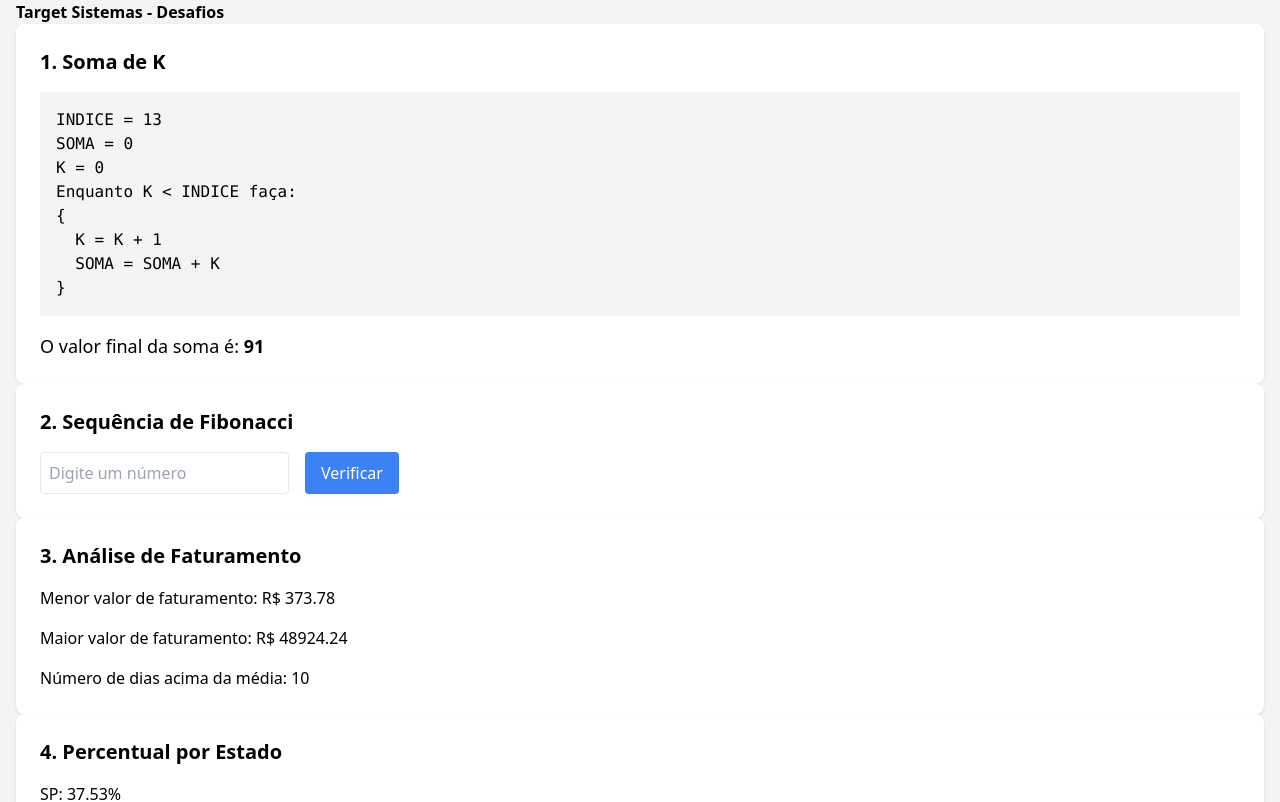
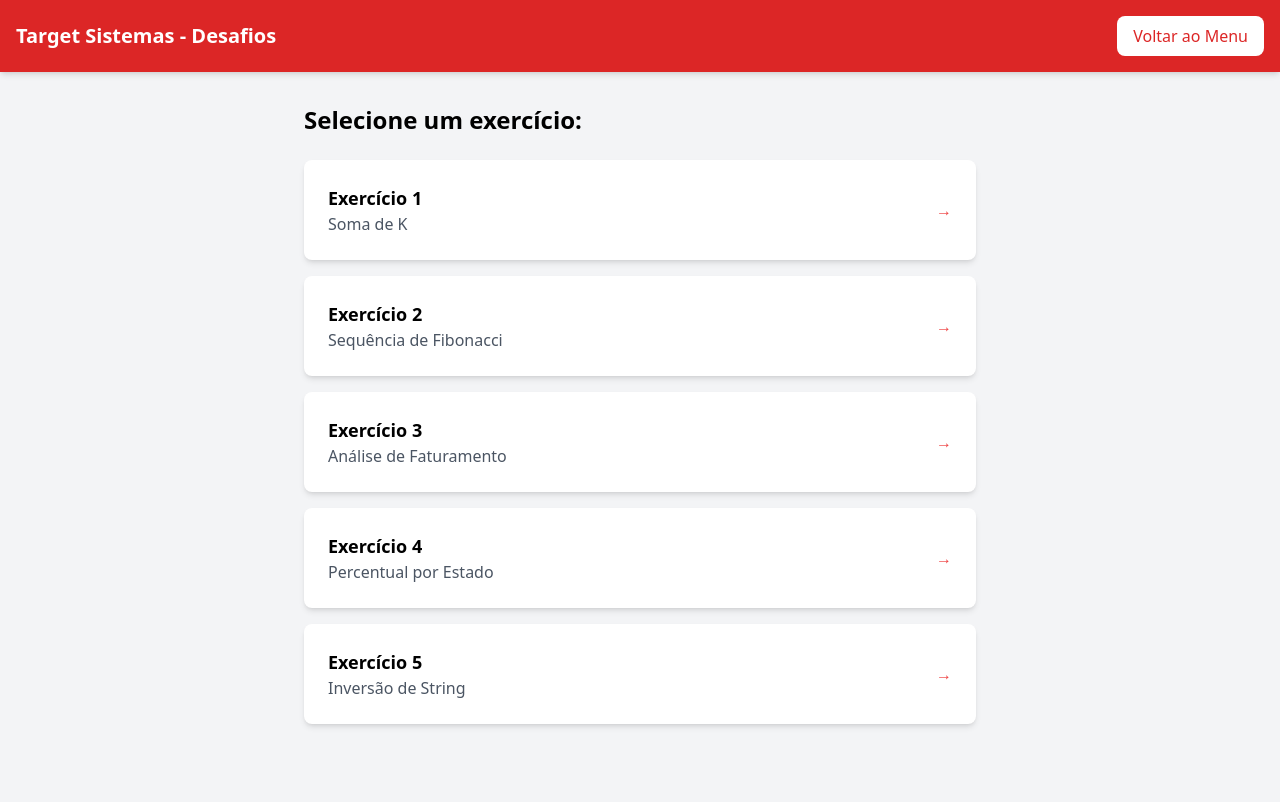
Before and after one commit to alexcssilva/target-sistemas, a React (Vite) app: page / in a window 1280 px wide. Shown: the top 802 px of the page. Built offline with nearby package versions, Linux system fonts and the light colour scheme.

Commit message:
style: :lipstick: fix: color change

```diff
--- a/App.tsx
+++ b/App.tsx
@@ -1,22 +1,42 @@
 import React from "react";
+import { BrowserRouter, Route, Routes } from "react-router-dom";
 import ExerciseFive from "./src/components/ExerciseFive";
 import ExerciseFour from "./src/components/ExerciseFour";
 import ExerciseOne from "./src/components/ExerciseOne";
 import ExerciseThree from "./src/components/ExerciseThree";
 import ExerciseTwo from "./src/components/ExerciseTwo";
+import Layout from "./src/components/Layout";
+import Menu from "./src/components/Menu";
 
 function App() {
   return (
-    <div className="container mx-auto px-4 py-8">
-      <h1 className="text-3xl font-bold mb-8">Target Sistemas - Desafios</h1>
-      <div className="space-y-8">
-        <ExerciseOne title="1. Soma de K" />
-        <ExerciseTwo title="2. Sequência de Fibonacci" />
-        <ExerciseThree title="3. Análise de Faturamento" />
-        <ExerciseFour title="4. Percentual por Estado" />
-        <ExerciseFive title="5. Inversão de String" />
-      </div>
-    </div>
+    <BrowserRouter>
+      <Routes>
+        <Route path="/" element={<Layout />}>
+          <Route index element={<Menu />} />
+          <Route
+            path="exercicio1"
+            element={<ExerciseOne title="1. Soma de K" />}
+          />
+          <Route
+            path="exercicio2"
+            element={<ExerciseTwo title="2. Sequência de Fibonacci" />}
+          />
+          <Route
+            path="exercicio3"
+            element={<ExerciseThree title="3. Análise de Faturamento" />}
+          />
+          <Route
+            path="exercicio4"
+            element={<ExerciseFour title="4. Percentual por Estado" />}
+          />
+          <Route
+            path="exercicio5"
+            element={<ExerciseFive title="5. Inversão de String" />}
+          />
+        </Route>
+      </Routes>
+    </BrowserRouter>
   );
 }
 
--- a/package.json
+++ b/package.json
@@ -11,7 +11,8 @@
   },
   "dependencies": {
     "react": "^18.2.0",
-    "react-dom": "^18.2.0"
+    "react-dom": "^18.2.0",
+    "react-router-dom": "^7.1.1"
   },
   "devDependencies": {
     "@types/react": "^18.2.0",
--- a/src/components/ExerciseFive.tsx
+++ b/src/components/ExerciseFive.tsx
@@ -31,7 +31,7 @@ export default function ExerciseFive({ title }: ExerciseProps) {
           />
           <button
             onClick={handleReverse}
-            className="bg-blue-500 text-white px-4 py-2 rounded hover:bg-blue-600"
+            className="bg-red-500 text-white px-4 py-2 rounded hover:bg-red-600"
           >
             Inverter
           </button>
--- a/src/components/ExerciseTwo.tsx
+++ b/src/components/ExerciseTwo.tsx
@@ -50,7 +50,7 @@ export default function ExerciseTwo({ title }: ExerciseProps) {
           />
           <button
             onClick={handleCheck}
-            className="bg-blue-500 text-white px-4 py-2 rounded hover:bg-blue-600"
+            className="bg-red-500 text-white px-4 py-2 rounded hover:bg-red-600"
           >
             Verificar
           </button>
--- /dev/null
+++ b/src/components/Layout.tsx
@@ -0,0 +1,23 @@
+import { Link, Outlet } from "react-router-dom";
+
+export default function Layout() {
+  return (
+    <div className="min-h-screen bg-gray-100">
+      <header className="bg-red-600 text-white p-4 shadow-md">
+        <div className="container mx-auto flex justify-between items-center">
+          <h1 className="text-xl font-bold">Target Sistemas - Desafios</h1>
+          <Link
+            to="/"
+            className="bg-white text-red-600 px-4 py-2 rounded-lg hover:bg-red-50 transition-colors"
+          >
+            Voltar ao Menu
+          </Link>
+        </div>
+      </header>
+
+      <main className="container mx-auto px-4 py-8">
+        <Outlet />
+      </main>
+    </div>
+  );
+}
--- /dev/null
+++ b/src/components/Menu.tsx
@@ -0,0 +1,36 @@
+import { Link } from "react-router-dom";
+
+export default function Menu() {
+  const exercises = [
+    { id: 1, title: "Soma de K", path: "exercicio1" },
+    { id: 2, title: "Sequência de Fibonacci", path: "exercicio2" },
+    { id: 3, title: "Análise de Faturamento", path: "exercicio3" },
+    { id: 4, title: "Percentual por Estado", path: "exercicio4" },
+    { id: 5, title: "Inversão de String", path: "exercicio5" },
+  ];
+
+  return (
+    <div className="max-w-2xl mx-auto">
+      <h2 className="text-2xl font-bold mb-6">Selecione um exercício:</h2>
+      <div className="grid gap-4">
+        {exercises.map((exercise) => (
+          <Link
+            key={exercise.id}
+            to={exercise.path}
+            className="bg-white p-6 rounded-lg shadow-md hover:shadow-lg transition-shadow flex justify-between items-center group"
+          >
+            <div>
+              <span className="text-lg font-semibold">
+                Exercício {exercise.id}
+              </span>
+              <p className="text-gray-600">{exercise.title}</p>
+            </div>
+            <span className="text-red-500 group-hover:translate-x-1 transition-transform">
+              →
+            </span>
+          </Link>
+        ))}
+      </div>
+    </div>
+  );
+}
```
Also changed, not shown: 1 other file (tests, documents, lock files or other folders).
